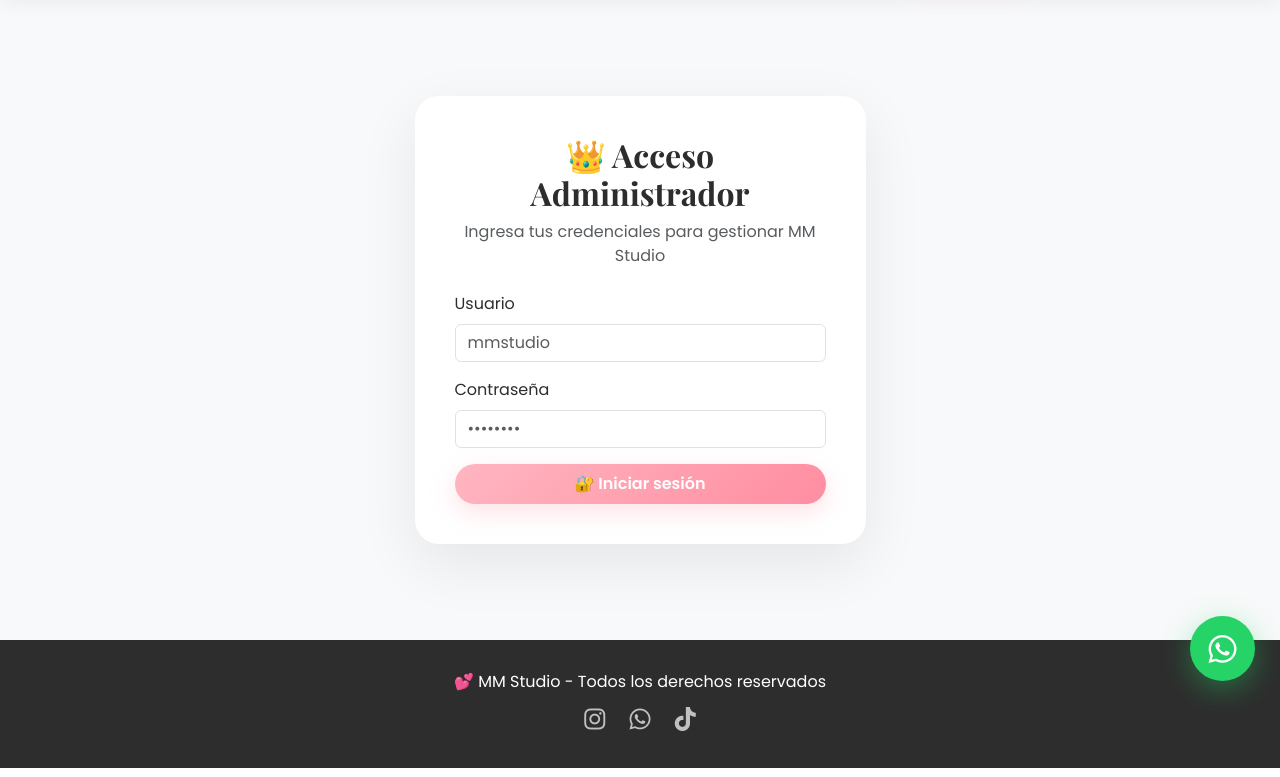
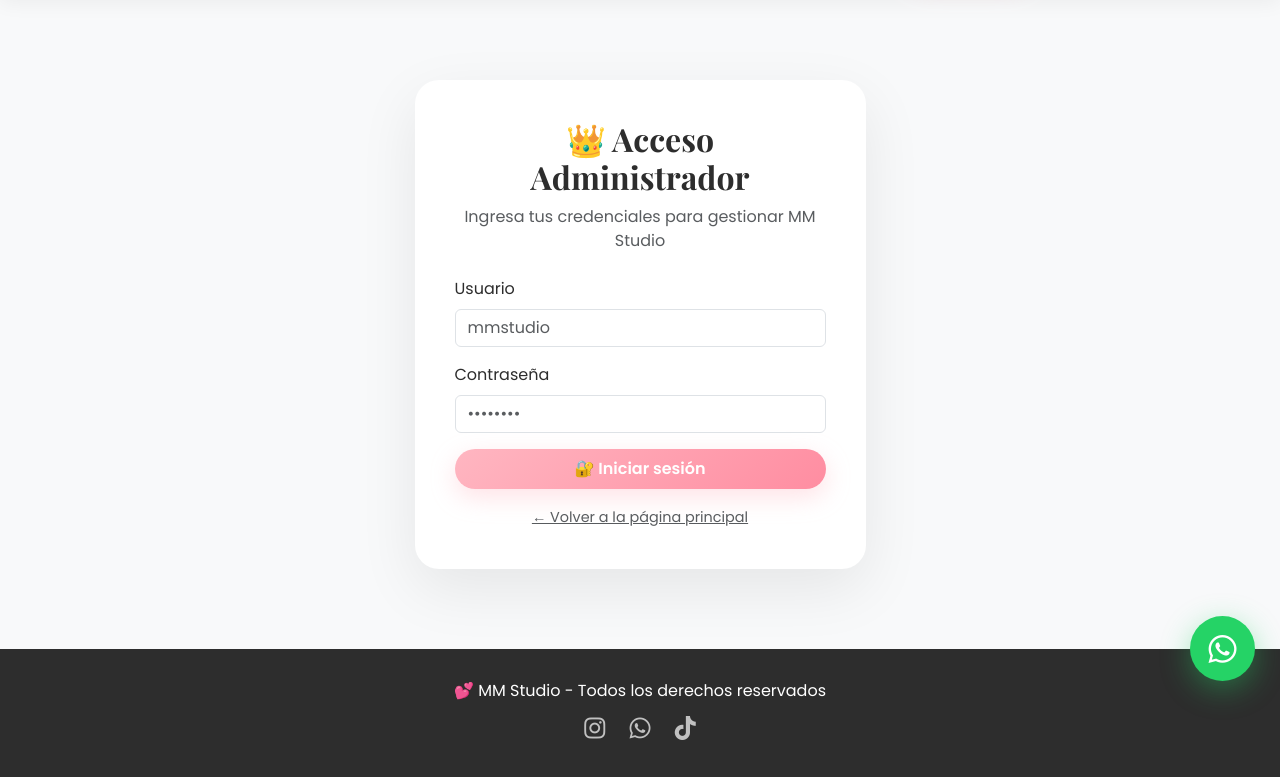
Before and after one commit to fernandamen84-dot/mmstudio, a Django app: template templates/core/login.html in a window 1280 px wide. Shown: the part 94-871 px from the top of the page. Run offline with Django 5.2, Linux system fonts and the light colour scheme; the template is opened without the code that fills it, so the values that code supplies are empty.

Commit message:
Add home page link to login.html
Added a link to return to the home page in the login template.

```diff
--- a/templates/core/login.html
+++ b/templates/core/login.html
@@ -32,6 +32,13 @@
                             🔐 Iniciar sesión
                         </button>
                     </form>
+
+                    <!-- Enlace para volver a la página principal -->
+                    <div class="text-center mt-3">
+                        <a href="{% url 'home' %}" class="text-muted" style="font-size: 0.9rem;">
+                            ← Volver a la página principal
+                        </a>
+                    </div>
                 </div>
             </div>
         </div>
```
